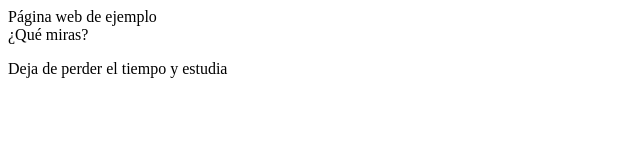
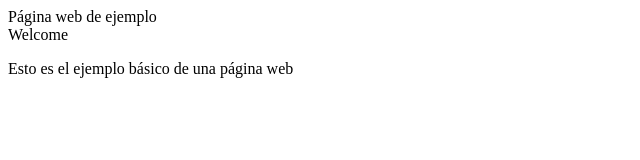
Before and after one commit to TheShark9990/TheShark9990.github.io, a plain HTML site: page index.html in a window 1280 px wide. Shown: the whole page, without its empty margins (0-640 px from the left). Drawn offline with Linux system fonts and the light colour scheme.

Commit message:
Update index.html

```diff
--- a/index.html
+++ b/index.html
@@ -3,7 +3,7 @@
   Página web de ejemplo
 </header>
 <body>
-  <h>¿Qué miras?</h>
-  <p>Deja de perder el tiempo y estudia</p>
+  <h>Welcome</h>
+  <p>Esto es el ejemplo básico de una página web</p>
 </body>
 </html>
```
